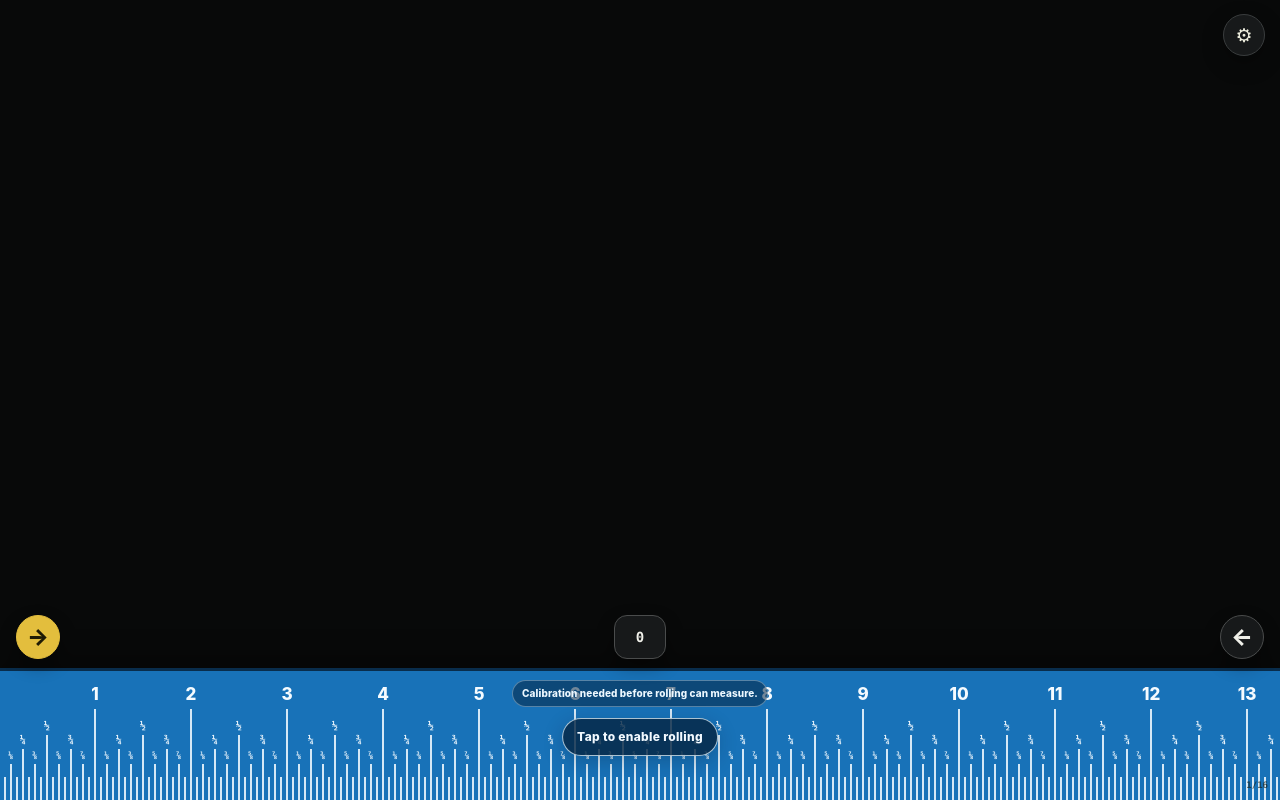
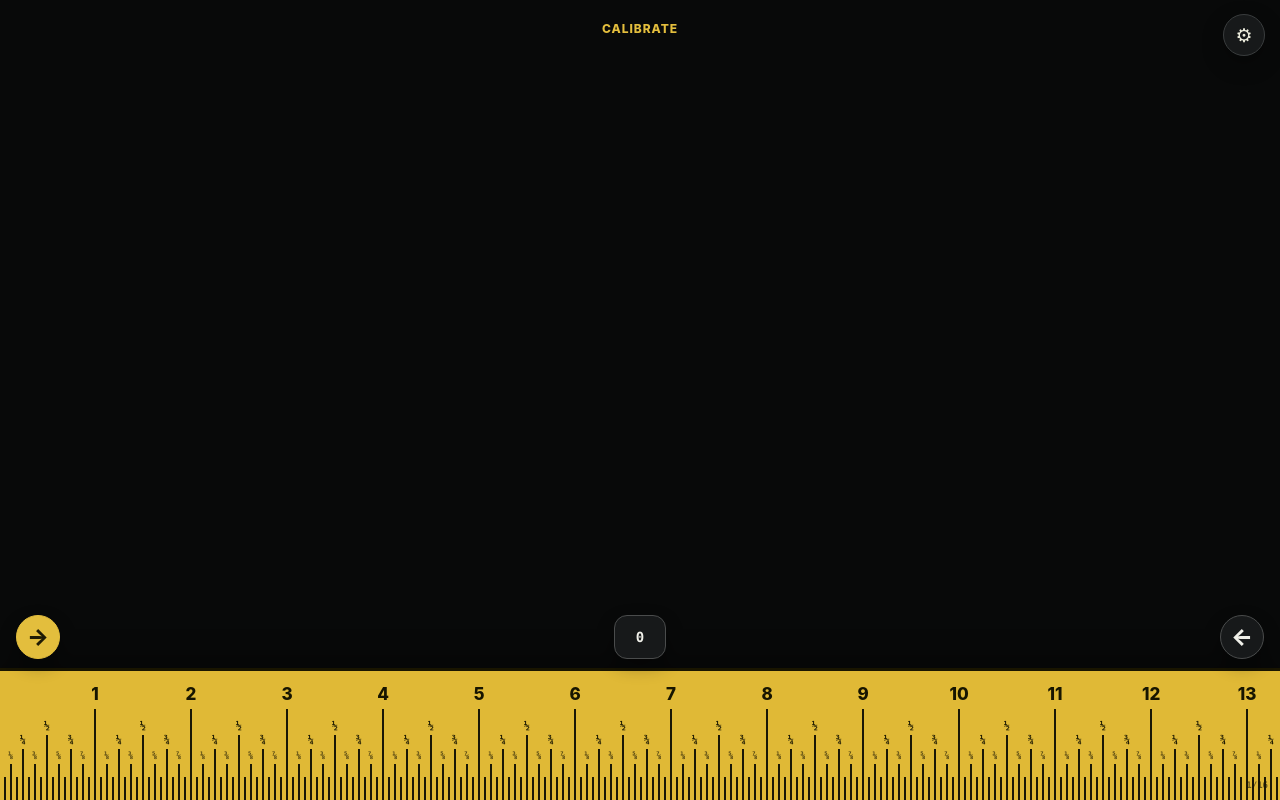
Before and after one commit to Frenchbear1/PhoneRoll, a Next.js app: page / in a window 1280 px wide. Built offline with nearby package versions, Linux system fonts and the light colour scheme.

Commit message:
Simplify measurement readiness status

```diff
--- a/app/page.tsx
+++ b/app/page.tsx
@@ -466,24 +466,24 @@ export default function Home() {
     edge={edge}
     reversed={reversed}
     draggable={draggable}
-    showEnableHint={screen === "measure" && !motionEnabled}
-    calibrationReady={calibration.every((value) => value > 0)}
-    motionNotice={screen === "measure" ? motionNotice : ""}
+    showEnableHint={false}
+    motionNotice=""
     onOffset={setTapeOffset}
     onDirection={chooseDirection}
     onReset={resetTapeZero}
     onEnableMotion={screen === "measure" ? enableMotion : () => undefined}
   />;
 
-  return <main className="app-shell">
-    {screen === "measure" && <MeasureScreen menuOpen={menuOpen} onMenu={() => setMenuOpen((open) => !open)} onCalibrate={openCalibration} onSettings={openSettings}>{sharedTape(false)}</MeasureScreen>}
+  return <main className="app-shell" onPointerDownCapture={() => { void enableMotion(); }}>
+    {screen === "measure" && <MeasureScreen calibrated={calibration.every((value) => value > 0)} menuOpen={menuOpen} onMenu={() => setMenuOpen((open) => !open)} onCalibrate={openCalibration} onSettings={openSettings}>{sharedTape(false)}</MeasureScreen>}
     {screen === "calibration" && <CalibrationScreen phase={calibrationPhase} detectedOrientation={detectedOrientation} turns={calibrationTurns} notice={calibrationNotice} rulerScale={rulerScale} reversed={reversed} onScale={(value) => setRulerScale(clamp(value, 2.5, 10))} onSaveScale={saveScale} onCaptureStart={captureStart} onSaveAlignment={saveAlignment} onBack={() => setScreen("measure")} onFinish={() => setScreen("measure")}>{sharedTape(true, tapeEdgeForOrientation(detectedOrientation))}</CalibrationScreen>}
     {screen === "settings" && <SettingsScreen calibrated={calibration.every((value) => value > 0)} settings={settings} onChangeSettings={setSettings} onReset={resetCalibration} onBack={() => setScreen("measure")} />}
   </main>;
 }
 
-function MeasureScreen({ menuOpen, onMenu, onCalibrate, onSettings, children }: { menuOpen: boolean; onMenu: () => void; onCalibrate: () => void; onSettings: () => void; children: ReactNode }) {
+function MeasureScreen({ calibrated, menuOpen, onMenu, onCalibrate, onSettings, children }: { calibrated: boolean; menuOpen: boolean; onMenu: () => void; onCalibrate: () => void; onSettings: () => void; children: ReactNode }) {
   return <section className="measure-screen">
+    <span className={`measure-status ${calibrated ? "ready" : "calibrate"}`}>{calibrated ? "Ready" : "Calibrate"}</span>
     <button className="home-menu-button" aria-label="Open settings and calibration" aria-expanded={menuOpen} onClick={onMenu}>⚙</button>
     {menuOpen && <div className="home-menu"><button onClick={onCalibrate}>Calibrate tape</button><button onClick={onSettings}>Settings</button></div>}
     {children}
@@ -519,7 +519,7 @@ function ToggleRow({ label, detail, checked, disabled = false, onChange }: { lab
   return <div className={`setting-row ${disabled ? "disabled" : ""}`}><div><strong>{label}</strong><span>{detail}</span></div><button className={`switch ${checked ? "on" : ""}`} aria-label={label} aria-pressed={checked} disabled={disabled} onClick={() => onChange(!checked)}><span /></button></div>;
 }
 
-function TapeRuler({ offset, scaleMm, units, edge, reversed, draggable, showEnableHint, calibrationReady, motionNotice, onOffset, onDirection, onReset, onEnableMotion }: { offset: number; scaleMm: number; units: "in" | "mm"; edge: TapeEdge; reversed: boolean; draggable: boolean; showEnableHint: boolean; calibrationReady: boolean; motionNotice: string; onOffset: (value: number) => void; onDirection: (reversed: boolean) => void; onReset: () => void; onEnableMotion: () => void | Promise<boolean> }) {
+function TapeRuler({ offset, scaleMm, units, edge, reversed, draggable, showEnableHint, motionNotice, onOffset, onDirection, onReset, onEnableMotion }: { offset: number; scaleMm: number; units: "in" | "mm"; edge: TapeEdge; reversed: boolean; draggable: boolean; showEnableHint: boolean; motionNotice: string; onOffset: (value: number) => void; onDirection: (reversed: boolean) => void; onReset: () => void; onEnableMotion: () => void | Promise<boolean> }) {
   const drag = useRef<{ pointerId: number; startX: number; startOffset: number } | null>(null);
   const pixelsPerUnit = units === "in" ? scaleMm * 25.4 : scaleMm;
   const direction = reversed ? -1 : 1;
@@ -537,7 +537,7 @@ function TapeRuler({ offset, scaleMm, units, edge, reversed, draggable, showEnab
   const endDrag = (event: ReactPointerEvent<HTMLDivElement>) => {
     if (drag.current?.pointerId === event.pointerId) drag.current = null;
   };
-  const readiness = motionNotice || (calibrationReady ? "" : "Calibration needed before rolling can measure.");
+  const readiness = motionNotice;
   return <aside className={`tape-ruler edge-${edge} ${showEnableHint ? "is-inactive" : ""}`} aria-label="Construction tape ruler">
     <div className="tape-controls" aria-label="Ruler direction and zero controls"><button className={!reversed ? "selected" : ""} aria-label="Measure right" onClick={() => onDirection(false)}>→</button><button className="zero-button" onClick={onReset}>0</button><button className={reversed ? "selected" : ""} aria-label="Measure left" onClick={() => onDirection(true)}>←</button></div>
     <div className={`tape-viewport ${draggable ? "is-draggable" : ""}`} onPointerDown={startDrag} onPointerMove={moveDrag} onPointerUp={endDrag} onPointerCancel={endDrag}>
```
Also changed, not shown: app/globals.css.
